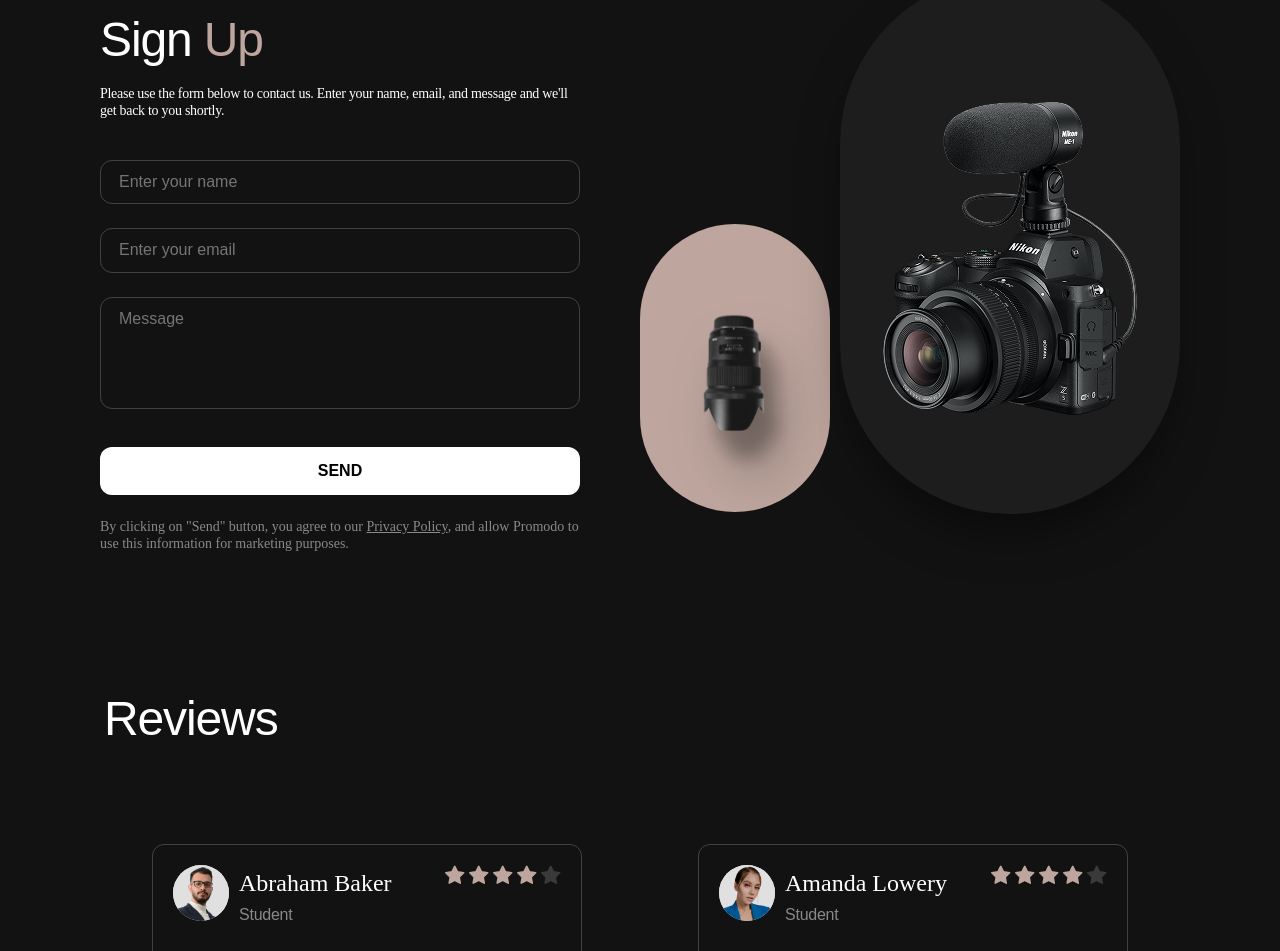
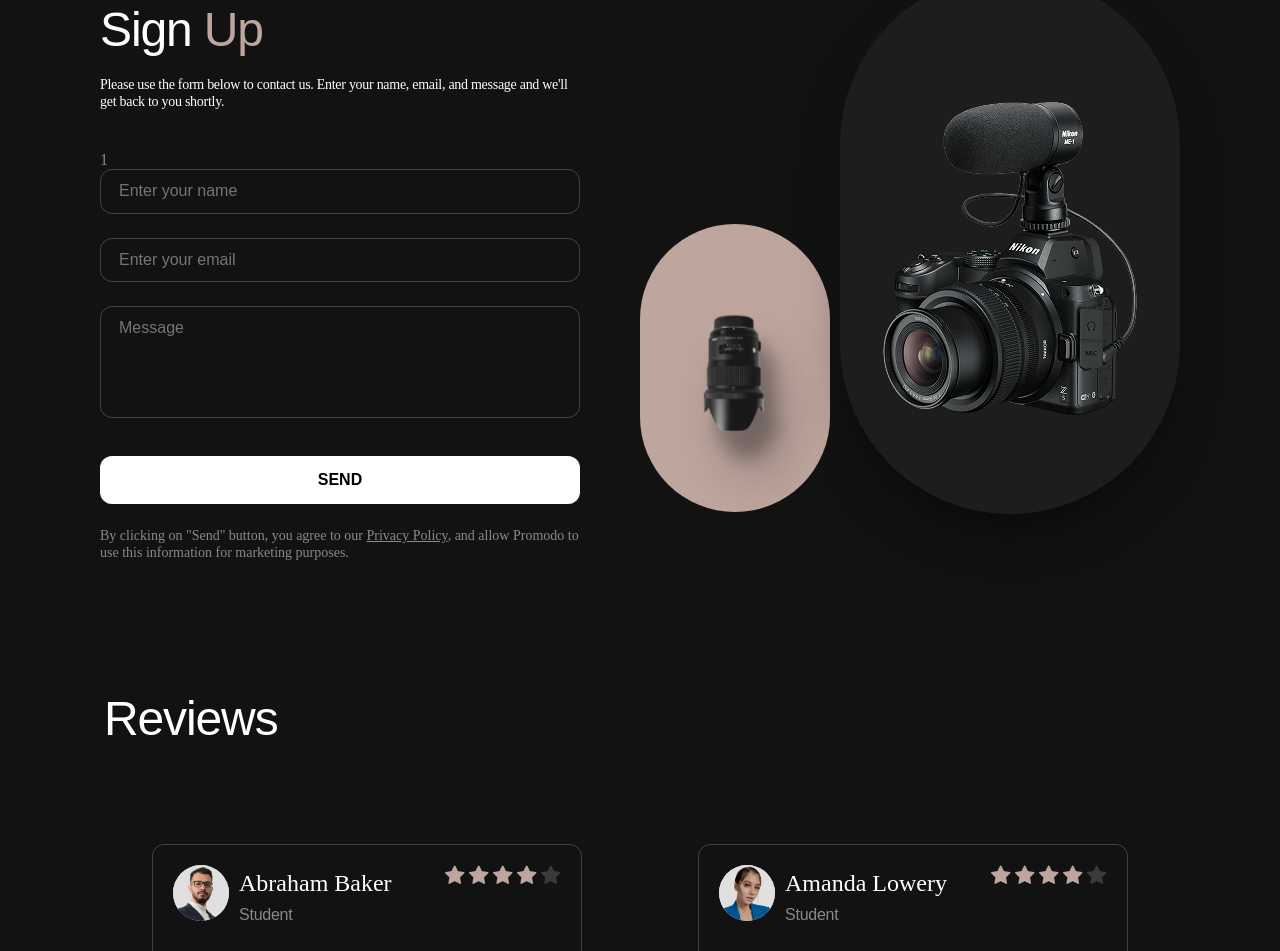
Before and after one commit to bekingoit/deneme123, a website built with Vite: page src/index.html in a window 1280 px wide. Shown: the part 2826-3777 px from the top of the page. Built offline with nearby package versions, Linux system fonts and the light colour scheme; files whose address does not match are found by name; a web font is replaced by a local one; what vite would draw is missing.

Commit message:
trigger2

```diff
--- a/src/partials/signup.html
+++ b/src/partials/signup.html
@@ -6,7 +6,7 @@
         Please use the form below to contact us. Enter your name, email, and
         message and we'll get back to you shortly.
       </p>
-      <p></p>
+      <p>1</p>
 
       <form class="signup-form" name="contact-form" autocomplete="off">
         <div class="input-wrapper">
```
